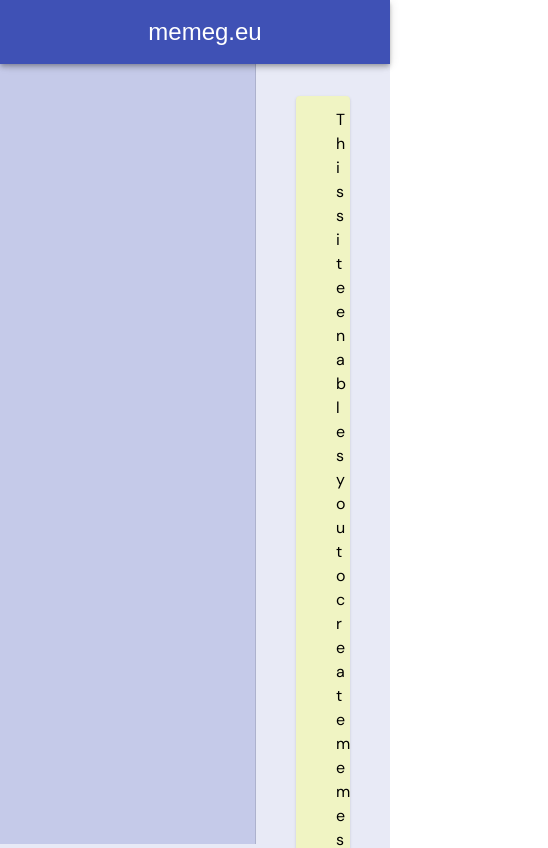
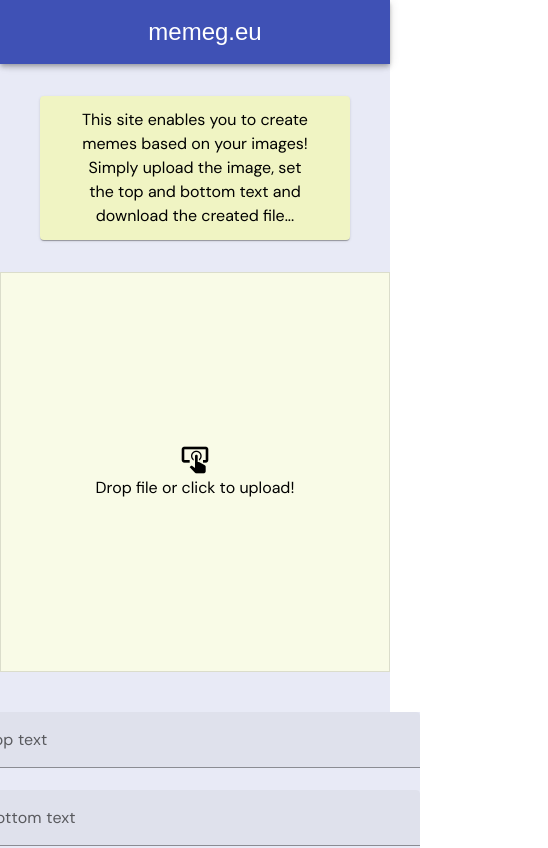
Before and after one commit to kobiliusz/memeg_frontend, a Vue app: page / in a window 390 px wide. Shown: the top 848 px of the page, 548 px wide, since content can reach past the window. Built offline with nearby package versions, Linux system fonts and the light colour scheme; a web font is replaced by a local one.

Commit message:
responsiveness

```diff
--- a/src/App.vue
+++ b/src/App.vue
@@ -8,7 +8,7 @@
           </span>
         </v-app-bar-title>
       </v-app-bar>
-      <v-navigation-drawer class="bg-indigo-lighten-4" permanent>
+      <v-navigation-drawer class="bg-indigo-lighten-4">
 
       </v-navigation-drawer>
         <div>
```
